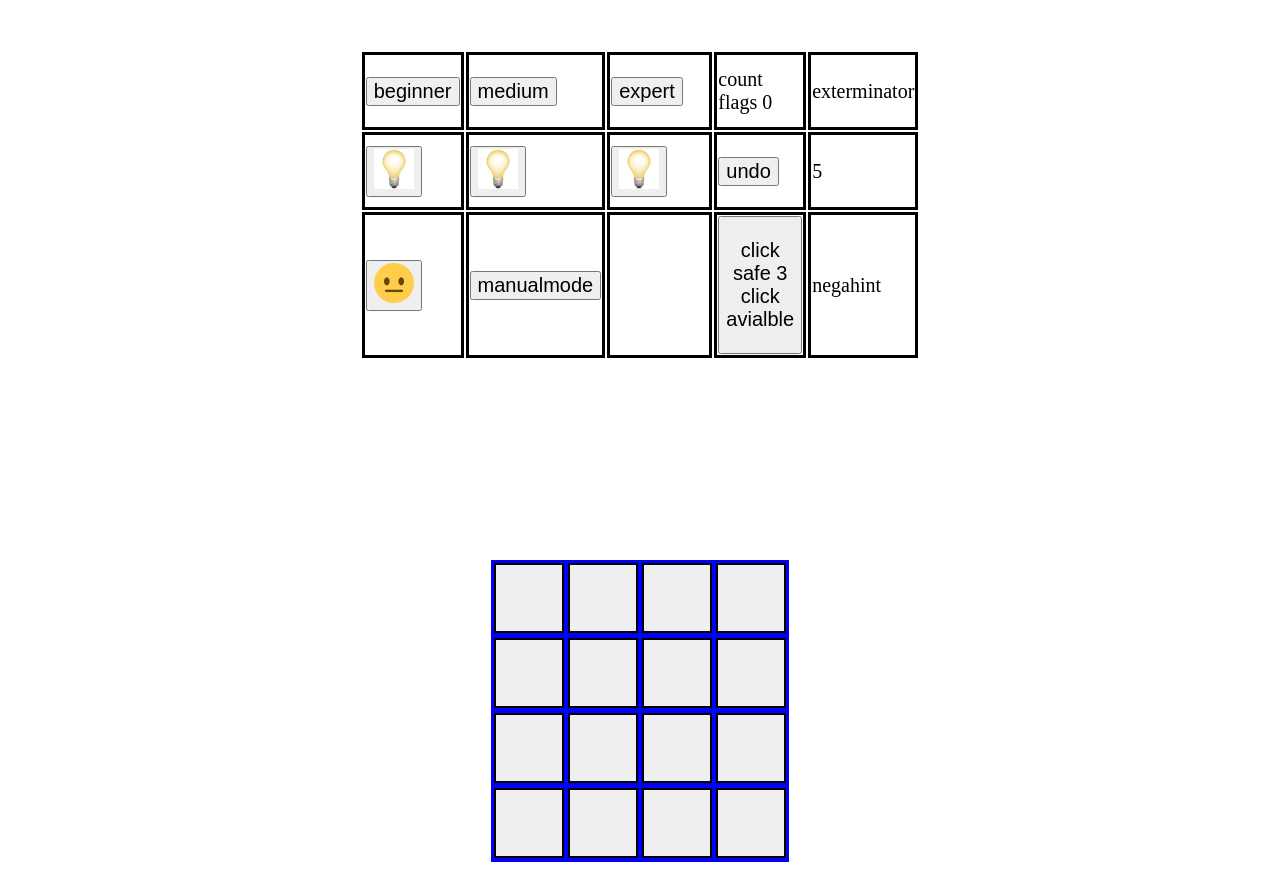
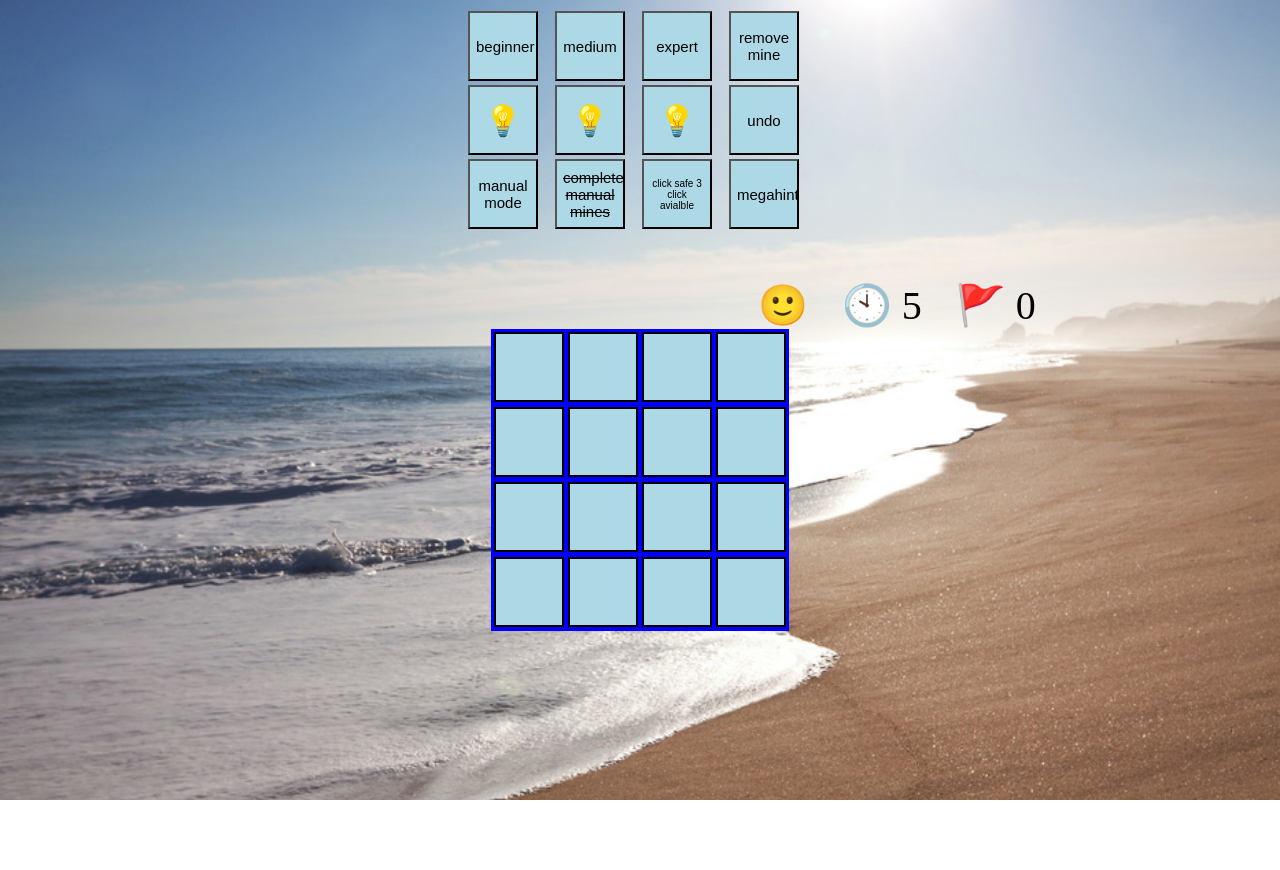
Before and after one commit to yeshayahu213/Mine-Sweeper, a plain HTML site: page index.html in a window 1280 px wide. After the commit the page ends 800 px from the top, so only its background shows below. Drawn offline with Linux system fonts and the light colour scheme.

Commit message:
Add files via upload

```diff
--- a/index.html
+++ b/index.html
@@ -7,50 +7,50 @@
     <title>Document</title>
 </head>
 <body onload="onInit()">
-    <table>
+
+    <table class="controlpanel">
         <tbody>
             <tr>
-                <td class="cell"> <button class="levelbutton" onclick="onChangeLevel('beginner')">beginner</button></td>
-                <td class="cell"> <button class="levelbutton" onclick="onChangeLevel('medium')">medium</button></td>
-                <td class="cell"> <button class="levelbutton" onclick="onChangeLevel('expert')">expert</button></td>
-                <td class="cell countflags">count flags 0</td>
-                <td class="cell" onclick="exterminator()">exterminator</td>
+                <td class="cell1"> <button class="levelbutton" onclick="onChangeLevel('beginner')">beginner</button></td>
+                <td class="cell1"> <button class="levelbutton" onclick="onChangeLevel('medium')">medium</button></td>
+                <td class="cell1"> <button class="levelbutton" onclick="onChangeLevel('expert')">expert</button></td>
+
+                <td class="cell1" onclick="exterminator()"> <button> remove <br>mine</button> </td>
            </tr>
            <tr>
-          <td class="cell"> <button  onclick="onhint(0,this)"> <img class="img lightimg0"  src="images/light.jpeg" alt=""></button></td>
-          <td class="cell"><button onclick="onhint(1,this)"> <img class="img lightimg1"  src="images/light.jpeg" alt=""></button></td>
-            <td class="cell"><button onclick="onhint(2,this)"> <img class="img lightimg2"  src="images/light.jpeg" alt=""></button></td>
-            <td class="cell"><button onclick="onArchiveGame()">undo</button></td>
-            <td class="cell clock">000</td>
+          <td class="cell1 hint hint0"> <button  onclick="onhint(0,this)"> 💡</button></td>
+          <td class="cell1 hint hint1"><button onclick="onhint(1,this)"> 💡</button></td>
+            <td class="cell1 hint hint2"><button onclick="onhint(2,this)"> 💡</button></td>
+            <td class="cell1"><button onclick="onArchiveGame()">undo</button></td>
            </tr>
            <tr>
-            <td class="cell">
-                <button class="face" >
-                    <img class="img faceimg" src="images/normal.jpeg" alt="">
-                    </button>
-            </td>
-            <td class="cell">
-                <button onclick="onManualMode()">manualmode</button> </td>
-                <td class="cell">
-                    <button class="complete" onclick="completeManualMode()"  >complete manual mines</button>
+
+            <td class="cell1">
+                <button onclick="onManualMode()">manual <br> mode</button> </td>
+                <td class="cell1 cellcomplete">
+                    <button class="complete" onclick="completeManualMode()" ><s>complete manual mines</s> </button>
                 </td>
-                <td class="cell">
+                <td class="cell1">
                     <button class="safeclick" onclick="onSafeClick()">
                         <p class="safecelltext">click safe 3 click avialble</p>
                     </button>
                 </td>
-                <td class="cell" onclick="onMegaHintMode()">negahint</td>
+                <td class="cell1" onclick="onMegaHintMode()" >
+                    <button >megahint</button>
+                    </td>
 
            </tr>
         </tbody>
     </table>
-    <div class="controlpanel">
+
+  <div class="emogicontainer">
+   <span class=" face emogi">🙂</span>
+   <span class=" emogi time">🕙 0</span>
+   <span  class="countflags emogi">🚩 0</span>
+  </div>
 
 
 
-
-
-        </div>
     <div  class="gameplay" ></div>
     <script src="js/game.js"></script>
     <script src="js/util.js"></script>
--- a/js/game.js
+++ b/js/game.js
@@ -76,7 +76,7 @@ function setMineNegsCount(){
 }
 }
 
-function onCellClicked(elCell, i,j,ev){
+function onCellClicked( i,j,ev){
     if(gGame.hintMode) helpUser(i,j)
     if(gGame.megaHintMode){
         megaHint(i,j)
@@ -90,7 +90,8 @@ function onCellClicked(elCell, i,j,ev){
     if(gBoard[i][j].isMarked || gBoard[i][j].isShown)return
     archiveGame()
 
-    if (gBoard[i][j].isMine===true) {
+    gBoard[i][j].isShown=true
+    if (gBoard[i][j].isMine && gBoard[i][j].isShown ) {
 
         gGame.life--
         if(gGame.life>=0) {
@@ -100,21 +101,15 @@ function onCellClicked(elCell, i,j,ev){
 
         return}
 
+        gBoard[i][j].isShown=true
 
-        if(gBoard[i][j].minesAroundCount>0) {
-            gBoard[i][j].isShown=true
-            gGame.shownCount++
 
-            }
+         if (gBoard[i][j].minesAroundCount===0 ) {
 
-        else if (gBoard[i][j].minesAroundCount===0) {
-            for (var indexWidth = i - 1; indexWidth <= i + 1; indexWidth++) {
-        if(indexWidth === -1 || indexWidth > glevel.size - 1) continue;
-        for (var indexHeight = j - 1; indexHeight <= j + 1; indexHeight++) {
-            if(indexHeight === -1 || indexHeight > glevel.size - 1) continue;
-            gBoard[indexWidth][indexHeight].isShown=true
 
-        }}}
+            onExplodeNeighbur(i,j)
+
+                    }
 
         checkVictory()
 renderBoard(gBoard)
@@ -155,17 +150,18 @@ var element=document.querySelector(`.cell-${i}-${j}`)
 
         if(gBoard[i][j].isShown || gGame.markedCount===glevel.mines)return
 
-        element.innerText='f'
+        element.innerText='🚩'
         gGame.markedCount++
         gBoard[i][j].isMarked=true
         checkVictory()
     }
-    document.querySelector('.countflags').innerText=`count flags ${gGame.markedCount}`
+    document.querySelector('.countflags').innerText=`🚩 ${gGame.markedCount}`
     archiveGame()
 }
 
 function onBlowUp(){
-
+var boom=new Audio ('images/boom.mpeg')
+boom.play
    gGame.isON=false
     for(var i=0;i<glevel.size;i++){
         for(var j=0;j<glevel.size;j++){
@@ -177,12 +173,13 @@ function onBlowUp(){
         }
 
     }
-    var elFace=document.querySelector(".faceimg")
-    elFace.src="images/sad.jpeg"
+    var elFace=document.querySelector(".face")
+    console.log(elFace);
+    elFace.innerText='🥹'
+    // "images/sad.jpeg"
 
     renderBoard(gBoard)
-    console.log(gClockInterval);
-    clearInterval(gClockInterval)
+
 }
 
 function renderMines(){
@@ -213,8 +210,9 @@ function checkVictory(){
    }
    if(count===glevel.size * glevel.size){
    gGame.isON=false
- var elFace= document.querySelector(".img")
- elFace.src="images/happy.jpeg"
+ var elFace= document.querySelector(".face")
+ elFace.innerText='😄'
+
 
   }
 
@@ -249,8 +247,7 @@ function onhint(num,el){
     if(el.classList.contains("used")) return
   el.classList.add("used")
 
-    elImg=document.querySelector(`.lightimg${num}`)
-    elImg.src="images/brokelight.jpeg"
+  el.innerText='🎯'
     gGame.hintMode=true
 
 }
@@ -297,16 +294,20 @@ function onManualMine(i,j){
 renderBoard(gBoard)
     console.log(gManualMines);
     if(gManualMines.length===glevel.mines){
-
-        document.querySelector('.complete').style.visibility='visible';
+      elcomplete= document.querySelector('.cellcomplete')
+        var strhtml=`<button class="complete" onclick="completeManualMode()" >complete manual mines </button>`
+        elcomplete.innerHTML=strhtml
 
     }
 }
 
 function completeManualMode(){
+    if(gManualMines.length !== glevel.mines) return
     gGame.manualMode=false
-
-    document.querySelector('.complete').hidden=true
+   var elcomplete=document.querySelector('.cellcomplete')
+   console.log(elcomplete);
+ var strHTML=`<button class="complete" onclick="completeManualMode()" ><s>complete manual mines</s> </button>`
+ elcomplete.innerHTML=strHTML
     for(i=0;i<gManualMines.length;i++){
         gBoard[gManualMines[i].i][gManualMines[i].j].isExplode=false
     }
@@ -392,8 +393,8 @@ function showTimer(){
     setInterval(() => {
         if(!gGame.isON)return
         gTime++
-        var elTimer=  document.querySelector(".clock")
-        elTimer.innerText=gTime
+        var elTimer=  document.querySelector(".time")
+        elTimer.innerText=`🕙 ${gTime}`
     }, 1000);
 
 }
@@ -410,3 +411,13 @@ function exterminator(){
     gBoard[selectdMine.i][selectdMine.j].isMine=false
     setMineNegsCount()
 }
+
+function onExplodeNeighbur(i,j){
+    for (var indexWidth = i - 1; indexWidth <= i + 1; indexWidth++) {
+        if(indexWidth === -1 || indexWidth > glevel.size - 1) continue;
+        for (var indexHeight = j - 1; indexHeight <= j + 1; indexHeight++) {
+            if(indexHeight === -1 || indexHeight > glevel.size - 1) continue;
+
+          onCellClicked(indexWidth,indexHeight)
+}}
+}
--- a/js/util.js
+++ b/js/util.js
@@ -2,9 +2,9 @@
 
 function renderBoard(mat) {
     if(gGame.isON){
-     var  elFace=  document.querySelector('.faceimg')
+     var  elFace=  document.querySelector('.face')
      console.log(elFace);
-     elFace.src='images/normal.jpeg'
+     elFace.innerText='🙂'
     }
 
     var strHTML = '<table><tbody>'
@@ -18,14 +18,14 @@ function renderBoard(mat) {
 
               if(gBoard[i][j].isShown && !gBoard[i][j].isMine)   cell=gBoard[i][j].minesAroundCount
              else if(gBoard[i][j].isShown && gBoard[i][j].isMine ||  (gBoard[i][j].isExplode))  cell='<img class="img" src="images/mine.jpeg" alt="">'
-             else if(!gBoard[i][j].isShown && gBoard[i][j].isMarked) cell='f'
+             else if(!gBoard[i][j].isShown && gBoard[i][j].isMarked) cell='🚩'
 
          // else if(mat[i][j].isMine===true) cell='m'
 
             const className = `cell cell-${i}-${j}`
 
             strHTML += `<td>
-            <button class="${className}" onclick="onCellClicked(this, ${i},${j})" oncontextmenu="onRightClick(this, ${i},${j})">
+            <button class="${className}" onclick="onCellClicked( ${i},${j})" oncontextmenu="onRightClick(this, ${i},${j})">
         ${cell}
             </button>
             </td>`
--- a/style/style.css
+++ b/style/style.css
@@ -1,5 +1,5 @@
 table{
-    margin-top: 50px;
+
     margin-inline: auto;
 /* background-color: blueviolet; */
 }
@@ -16,8 +16,10 @@ table{
     margin-inline: auto;
 }
 button{
-    font-size: 20px;
-
+    width: 70px;
+    height: 70px;
+    font-size: 15px;
+  background-color: lightblue
 
 }
 .img{
@@ -25,9 +27,35 @@ button{
     width: 40px;
 
 }
+body{
+    background-image:url(../images/sea.jpeg);
+    background-size: cover;
+    background-repeat: no-repeat;
+}
+.emogicontainer{
+    left: 100px;
+    margin-left: 720px;
+    margin-top: 50px;
+
+}
 .complete{
-    visibility: hidden;
+
 }
 .gameplay table{
     background-color: blue;
 }
+.emogi{
+    font-size: 40px;
+    margin-left: 30px;
+
+}
+.safecelltext{
+    font-size: 10px;
+}
+.ontableimages{
+    height: 50px;
+    width: 50px;
+}
+.hint button{
+    font-size: 30px;
+}
```
Also changed, not shown: images/sea.jpeg (added), 1 other file.
